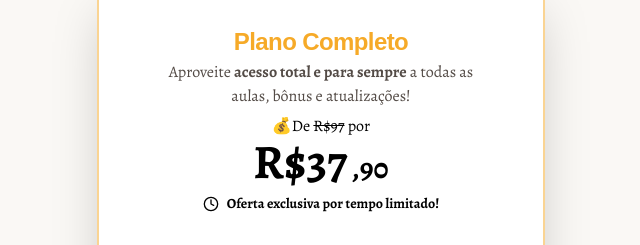
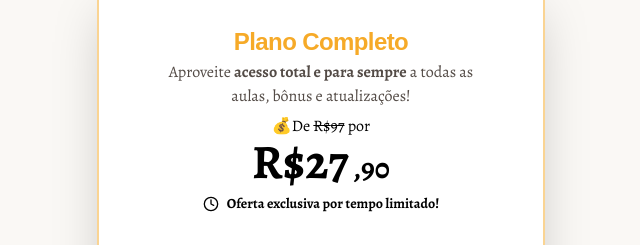
Before and after one commit to guitec2025/bolsasdesucesso, a Next.js app: page /ab in a window 1280 px wide. Shown: the part 3315-3560 px from the top of the page, without its empty margins (319-959 px from the left). Built offline with nearby package versions, Linux system fonts and the light colour scheme; a web font is replaced by a local one.

Commit message:
seguinte na slug /ab, mude o preço R$37,90 para R$27,90

```diff
--- a/src/app/ab/page.tsx
+++ b/src/app/ab/page.tsx
@@ -39,7 +39,15 @@ const componentConfig = [
   { ref: 'gallery', Component: Gallery },
   { ref: 'bonuses', Component: dynamic(() => import('@/components/landing/bonuses').then(mod => mod.Bonuses)) },
   { ref: 'more-testimonials', Component: dynamic(() => import('@/components/landing/more-testimonials').then(mod => mod.MoreTestimonials)) },
-  { ref: 'pricing', Component: dynamic(() => import('@/components/landing/pricing').then(mod => mod.Pricing)) },
+  {
+    ref: 'pricing',
+    Component: dynamic(() => import('@/components/landing/pricing').then(mod => {
+      const Pricing = mod.Pricing;
+      return function PricingAB() {
+        return <Pricing priceWhole="27" priceCents="90" />;
+      };
+    }))
+  },
   { ref: 'guarantee', Component: dynamic(() => import('@/components/landing/guarantee').then(mod => mod.Guarantee)) },
   { ref: 'about', Component: dynamic(() => import('@/components/landing/about').then(mod => mod.About)) },
 ];
--- a/src/components/landing/pricing.tsx
+++ b/src/components/landing/pricing.tsx
@@ -6,7 +6,19 @@ import { Button } from '../ui/button';
 import { Card, CardContent, CardDescription, CardFooter, CardHeader, CardTitle } from '../ui/card';
 import Image from 'next/image';
 
-export function Pricing() {
+interface PricingProps {
+  priceWhole?: string;
+  priceCents?: string;
+  originalPrice?: string;
+  checkoutUrl?: string;
+}
+
+export function Pricing({
+  priceWhole = "37",
+  priceCents = "90",
+  originalPrice = "97",
+  checkoutUrl = "https://checkout.bolsasdesucesso.com/VCCL1O8SCPBX"
+}: PricingProps) {
   const features = [
     { icon: '✅', text: '<b>Acesso vitalício</b> às aulas + atualizações futuras' },
     { icon: '👗', text: 'Mais de <b>67 modelos de bolsas</b> de crochê lucrativas e exclusivas' },
@@ -40,10 +52,10 @@ export function Pricing() {
             <CardTitle className="font-bold font-headline text-primary">Plano Completo</CardTitle>
             <CardDescription className="text-base text-center max-w-xs text-foreground">Aproveite <b>acesso total e para sempre</b> a todas as aulas, bônus e atualizações!</CardDescription>
             <div className="mt-4 text-center">
-                <p className="text-base text-black">💰De <span className="line-through">R$97</span> por</p>
+                <p className="text-base text-black">💰De <span className="line-through">R${originalPrice}</span> por</p>
                 <div className="flex items-baseline justify-center gap-1">
-                    <span className="text-5xl font-extrabold text-black"><b>R$37</b></span>
-                    <span className="text-3xl font-extrabold text-black"><b>,90</b></span>
+                    <span className="text-5xl font-extrabold text-black"><b>R${priceWhole}</b></span>
+                    <span className="text-3xl font-extrabold text-black"><b>,{priceCents}</b></span>
                 </div>
                  <p className="text-sm text-black flex items-center gap-2 justify-center mt-2 font-bold">
                     <svg xmlns="http://www.w3.org/2000/svg" width="16" height="16" viewBox="0 0 24 24" fill="none" stroke="currentColor" strokeWidth="2" strokeLinecap="round" strokeLinejoin="round" className="lucide lucide-clock"><circle cx="12" cy="12" r="10"/><polyline points="12 6 12 12 16 14"/></svg>
@@ -74,7 +86,7 @@ export function Pricing() {
               className='w-full h-14 text-lg font-medium text-white'
               style={{ backgroundColor: '#478552' }}
             >
-              <a href="https://checkout.bolsasdesucesso.com/VCCL1O8SCPBX">
+              <a href={checkoutUrl}>
                 <svg xmlns="http://www.w3.org/2000/svg" width="20" height="20" viewBox="0 0 24 24" fill="none" stroke="currentColor" strokeWidth="2.5" strokeLinecap="round" strokeLinejoin="round" className="lucide lucide-sparkles mr-2"><path d="m12 3-1.912 5.813a2 2 0 0 1-1.275 1.275L3 12l5.813 1.912a2 2 0 0 1 1.275 1.275L12 21l1.912-5.813a2 2 0 0 1 1.275-1.275L21 12l-5.813-1.912a2 2 0 0 1-1.275-1.275L12 3Z"/><path d="M5 3v4"/><path d="M19 17v4"/><path d="M3 5h4"/><path d="M17 19h4"/></svg>
                 QUERO ACESSO VITALÍCIO
               </a>
```
